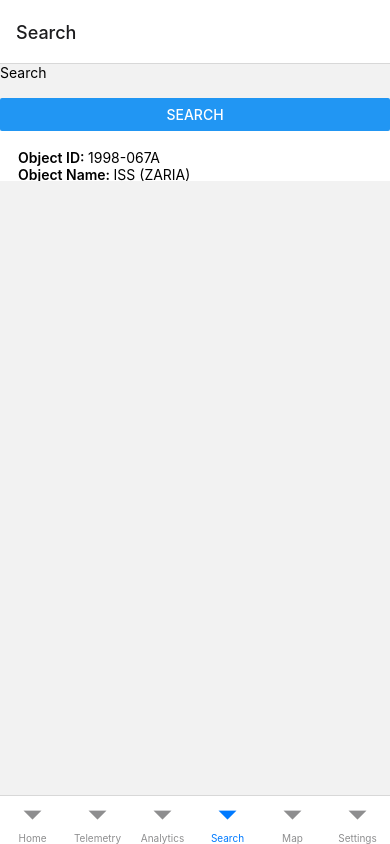
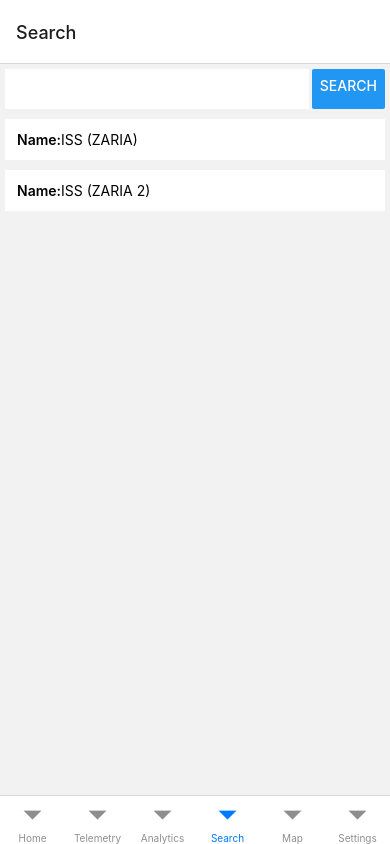
Before and after one commit to greyscrippt/gcs-mobile-app, a React Native app: screen /Search in a window 390 px wide. Built offline with nearby package versions, Linux system fonts and the light colour scheme.

Commit message:
Improved SearchScreen

```diff
--- a/src/styles/styles.js
+++ b/src/styles/styles.js
@@ -9,11 +9,18 @@ const styles = StyleSheet.create({
       height: '100%',
     },
     resultItemCard: {
-      width: '100%',
-      height: '50px',
-      padding: '18px',
-      borderColor: 0xAABBCC,
+      padding: 12,
       backgroundColor: 'white',
+    },
+    resultItemSeparator: {
+      margin: 5,
+    },
+    resultView: {
+      padding: 5,
+    },
+    textSpecView: {
+      display: 'flex',
+      flexDirection: 'row',
     }
   });
 
--- a/src/views/SearchScreen.js
+++ b/src/views/SearchScreen.js
@@ -25,14 +25,49 @@ const mockSatelliteData = [
         BSTAR:                  0.00035612,
         MEAN_MOTION_DOT:        0.00019849,
         MEAN_MOTION_DDOT:       0,
-    }
+    },
+    {
+        OBJECT_NAME:            "ISS (ZARIA 2)",
+        OBJECT_ID:              "1998-067A2",
+        EPOCH:                  "2023-10-07T12:30:35.992224",
+        MEAN_MOTION:            15.4989303,
+        ECCENTRICITY:           0.000534,
+        INCLINATION:            51.6404,
+        RA_OF_ASC_NODE:         132.1242,
+        ARG_OF_PERICENTER:      82.1275,
+        MEAN_ANOMALY:           1.0399,
+        EPHEMERIS_TYPE:         0,
+        CLASSIFICATION_TYPE:    "U",
+        NORAD_CAT_ID:           25544,
+        ELEMENT_SET_NO:         999,
+        REV_AT_EPOCH:           41921,
+        BSTAR:                  0.00035612,
+        MEAN_MOTION_DOT:        0.00019849,
+        MEAN_MOTION_DDOT:       0,
+    },
 ];
+
+function TextSpecView(props) {
+    return(
+        <View style={styles.textSpecView}>
+            <Text style={{ fontWeight:600 }}>
+                {props.title}:
+
+            </Text>
+            <Text style={{ fontWeight:400 }}>
+                {props.description}
+            </Text>
+        </View>
+    );
+}
 
 function SatelliteResultItem(data) {
     return(
         <View style={styles.resultItemCard}>
-            <Text style={{ fontWeight:600 }}>Object ID: <Text style={{ fontWeight:400 }}>{data.data.item.OBJECT_ID}</Text></Text>
-            <Text style={{ fontWeight:600 }}>Object Name: <Text style={{ fontWeight:400 }}>{data.data.item.OBJECT_NAME}</Text></Text>
+            <TextSpecView
+                title="Name"
+                description={data.data.item.OBJECT_NAME}
+                />
         </View>
     );
 }
@@ -45,6 +80,8 @@ export default function SearchScreen() {
         return(
             <View>
                 <FlatList
+                    style={styles.resultView}
+                    ItemSeparatorComponent={<View style={styles.resultItemSeparator} />}
                     data=           { mockSatelliteData }
                     renderItem=     {(satellite) => <SatelliteResultItem data={satellite} />}
                     keyExtractor=   {(satellite) => satellite.OBJECT_ID}
@@ -67,13 +104,13 @@ export default function SearchScreen() {
 
     return(
         <View>
-            <View>
-                <Text>Search</Text>
-
+            <View style={{ display: 'flex', flexDirection: 'row', justifyContent: 'space-between', padding: 5 }}>
                 <TextInput
                     onChange={(value) => setSearchQuerry(() => value)}
                     text={searchQuerry}
+                    style={{ width: '80%', height: 40, backgroundColor: 'white' }}
                     />
+
 
                 <Button
                     title="Search"
```
